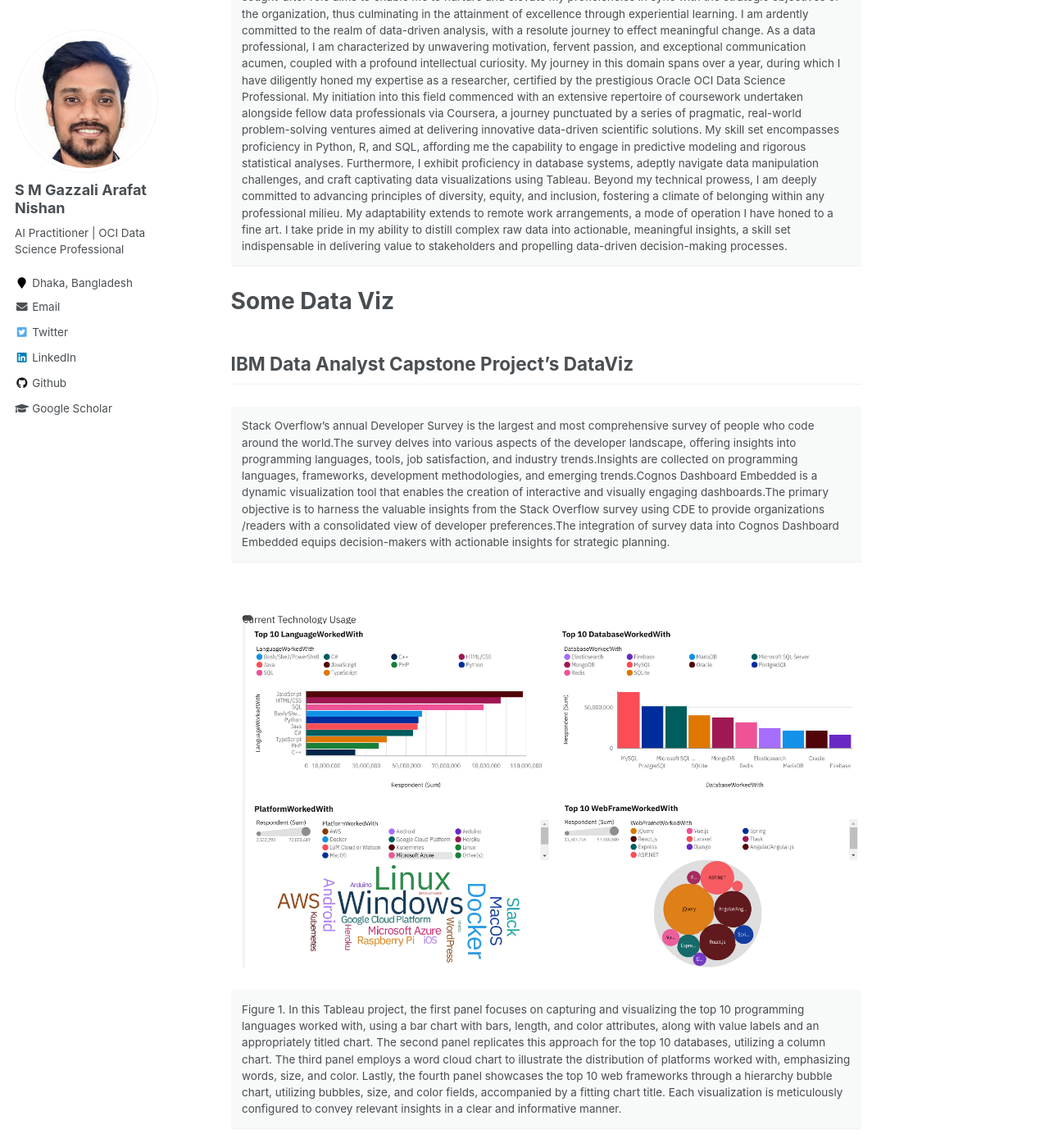
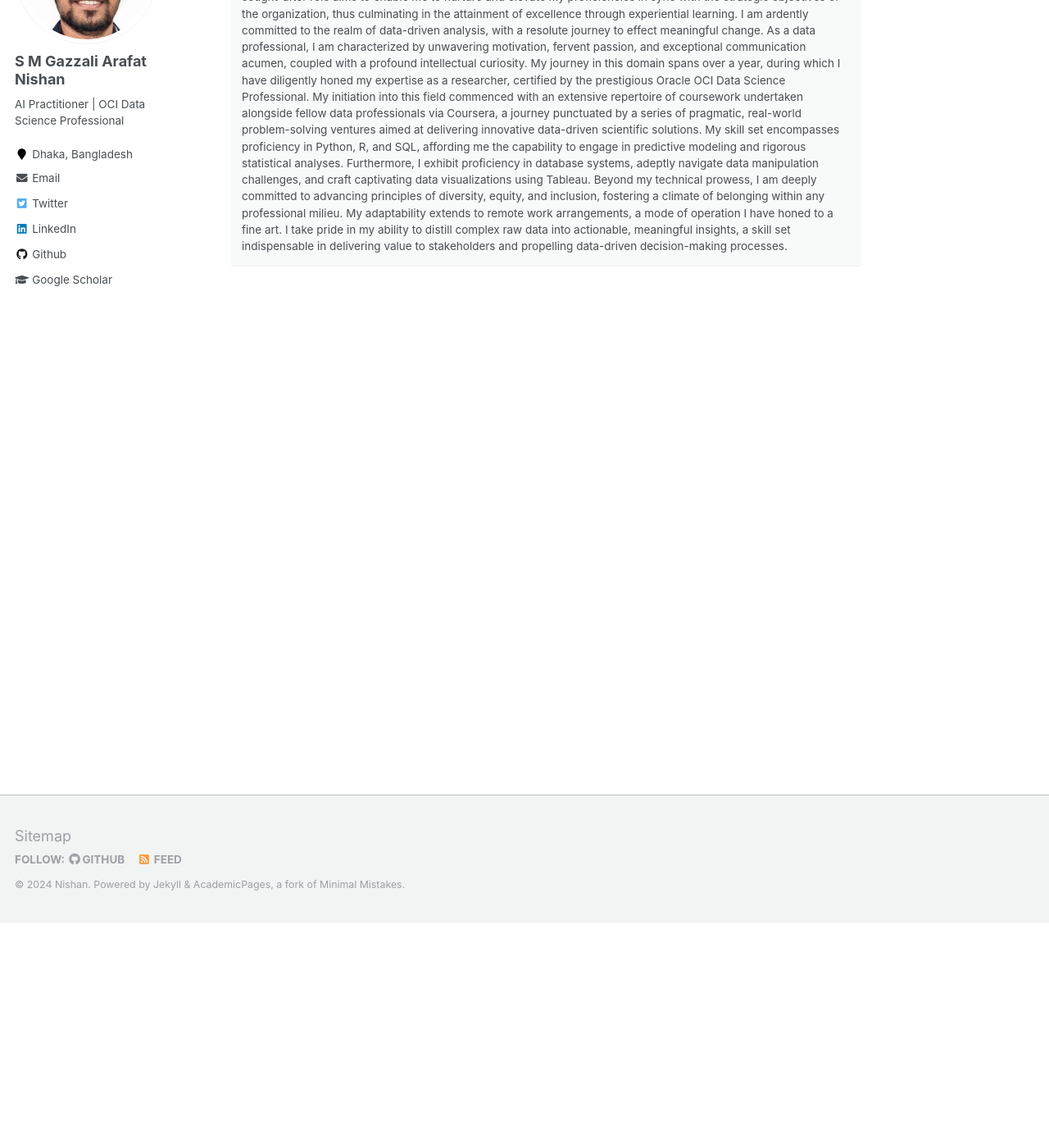
Before and after one commit to neuralnishan/neuralnishan.github.io, a Jekyll site: the page built from _pages/about.md, in a window 1280 px wide and 1400 px high, scrolled down 275 px. Shown: the whole window at 82% size. Built offline with Jekyll 4.4.1, drawn with Linux system fonts in a browser that asks for light colours; some of the changed text lies outside the part shown.

Commit message:
Update About me

```diff
--- a/_pages/about.md
+++ b/_pages/about.md
@@ -11,25 +11,3 @@
 As a data professional, I am characterized by unwavering motivation, fervent passion, and exceptional communication acumen, coupled with a profound intellectual curiosity. My journey in this domain spans over a year, during which I have diligently honed my expertise as a researcher, certified by the prestigious Oracle OCI Data Science Professional. My initiation into this field commenced with an extensive repertoire of coursework undertaken alongside fellow data professionals via Coursera, a journey punctuated by a series of pragmatic, real-world problem-solving ventures aimed at delivering innovative data-driven scientific solutions. My skill set encompasses proficiency in Python, R, and SQL, affording me the capability to engage in predictive modeling and rigorous statistical analyses. Furthermore, I exhibit proficiency in database systems, adeptly navigate data manipulation challenges, and craft captivating data visualizations using Tableau.
 Beyond my technical prowess, I am deeply committed to advancing principles of diversity, equity, and inclusion, fostering a climate of belonging within any professional milieu. My adaptability extends to remote work arrangements, a mode of operation I have honed to a fine art. I take pride in my ability to distill complex raw data into actionable, meaningful insights, a skill set indispensable in delivering value to stakeholders and propelling data-driven decision-making processes.
 {: .notice}
-
-
-# Some Data Viz
-## IBM Data Analyst Capstone Project's DataViz
-Stack Overflow’s annual Developer Survey is the largest and most comprehensive survey of people who code around the world.The survey delves into various aspects of the developer landscape, offering insights into programming languages, tools, job satisfaction, and industry trends.Insights are collected on programming languages, frameworks, development methodologies, and emerging trends.Cognos Dashboard Embedded is a dynamic visualization tool that enables the creation of interactive and visually engaging dashboards.The primary objective is to harness the valuable insights from the Stack Overflow survey using CDE to provide organizations /readers with a consolidated view of developer preferences.The integration of survey data into Cognos Dashboard Embedded equips decision-makers with actionable insights for strategic planning.
-{: .notice}
-
-
-![Project Image](/files/about/IBM_Data_Analyst/Current_Technology_Usage.png)
-
-Figure 1. In this Tableau project, the first panel focuses on capturing and visualizing the top 10 programming languages worked with, using a bar chart with bars, length, and color attributes, along with value labels and an appropriately titled chart. The second panel replicates this approach for the top 10 databases, utilizing a column chart. The third panel employs a word cloud chart to illustrate the distribution of platforms worked with, emphasizing words, size, and color. Lastly, the fourth panel showcases the top 10 web frameworks through a hierarchy bubble chart, utilizing bubbles, size, and color fields, accompanied by a fitting chart title. Each visualization is meticulously configured to convey relevant insights in a clear and informative manner.
-{: .notice}
-
-![Project Image](/files/about/IBM_Data_Analyst/Future_Technology_Trend.png)
-
-Figure 2: This Tableau project encompasses four panels, each spotlighting desired technologies for the next year. The first two panels feature bar and column charts, respectively, visualizing the top 10 desired programming languages and databases. The third panel utilizes a tree map chart for desired platforms, incorporating area hierarchy and heat fields. The fourth panel employs a hierarchy bubble chart for the top 10 desired web frameworks. Each visualization is meticulously designed with relevant attributes and titles to convey insights succinct.
-{: .notice}
-
-![Project Image](/files/about/IBM_Data_Analyst/Demographics.png)
-
-Figure 3: In the Demographics dashboard tab using m5_survey_data_demographics.csv, specific metrics are visualized with a focus on gender, countries, age, and education level. The Gender filter is applied, including only entries categorized as Man and Woman. Panel 1 presents a pie chart for respondents classified by gender, while Panel 2 showcases a map chart for respondent counts by countries. Panel 3 utilizes a line chart for respondent counts by age, and Panel 4 employs a stacked bar chart for respondent counts by gender, classified by formal education level. These visualizations provide a concise snapshot of demographic insights with targeted filters and key metrics.
-{: .notice}
```
Also changed, not shown: _pages/page-archive.html (line endings or trailing spaces).
